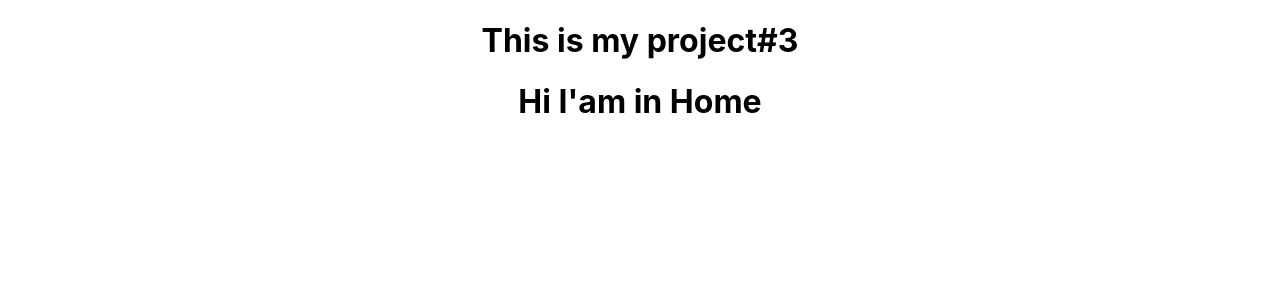
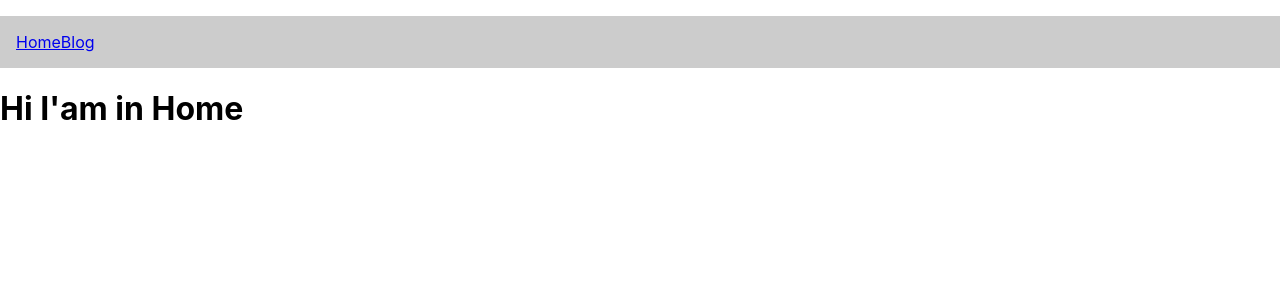
Before and after one commit to HamzaAhmedSheikh/project-3-react_shoe_store, a React (Create React App) app: page / in a window 1280 px wide. Shown: the top 300 px of the page. Built offline with nearby package versions, Linux system fonts and the light colour scheme.

Commit message:
practice

```diff
--- a/src/App.css
+++ b/src/App.css
@@ -36,3 +36,16 @@
     transform: rotate(360deg);
   }
 }
+
+.navbar {
+  display: flex;
+  list-style-type: none;
+  background-color: #cccccc;
+  padding: 1rem;
+}
+
+.navbar li {
+  cursor: pointer;
+  margin-left: 1rem;
+  font-size: 1.2rem;
+}
--- a/src/App.js
+++ b/src/App.js
@@ -4,21 +4,44 @@ import './App.css';
 import {
   BrowserRouter as Router,
   Routes,
-  Route
+  Route,
+  NavLink,
+  Link,
+  Outlet
 } from 'react-router-dom'
 
 const Home = () => ( <h1>Hi I'am in Home </h1> )
-const Blog = () => ( <h1>Hi I'am in Blog </h1> )
+const BlogIndex = () => {
+  return (
+    <div>
+      <h1> Welcome to our blog</h1>
+
+      <ul>
+        <Link as='li' to='authors'> Authors </Link>
+        <Link as='li' to='1'> Post 1 </Link>
+        <Link as='li' to='2'> Post 2 </Link>
+      </ul>
+
+        <Outlet />
+    </div>
+  )
+}
+
+const BlogAuthors = () => (<h2> Hamza </h2>)
 
 function App() {
   return (
     <Router>
-      <div className="App">
-      <h1> This is my project#3 </h1>
-
+      <div>
+        <ul className="navbar">
+           <NavLink to='/' as='li'> Home </NavLink>
+           <NavLink to='blog' as='li'> Blog </NavLink>
+        </ul>
        <Routes>
          <Route path='/' element={<Home />} />
-         <Route path='blog' element={<Blog />} />
+         <Route path='blog' element={<BlogIndex />}>
+           <Route path='authors' element={<BlogAuthors />} />
+         </Route>
        </Routes>
      </div>
     </Router>
```
